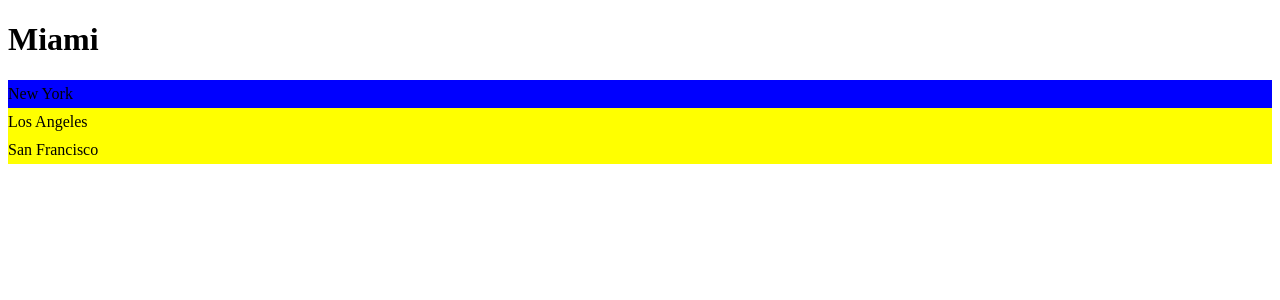
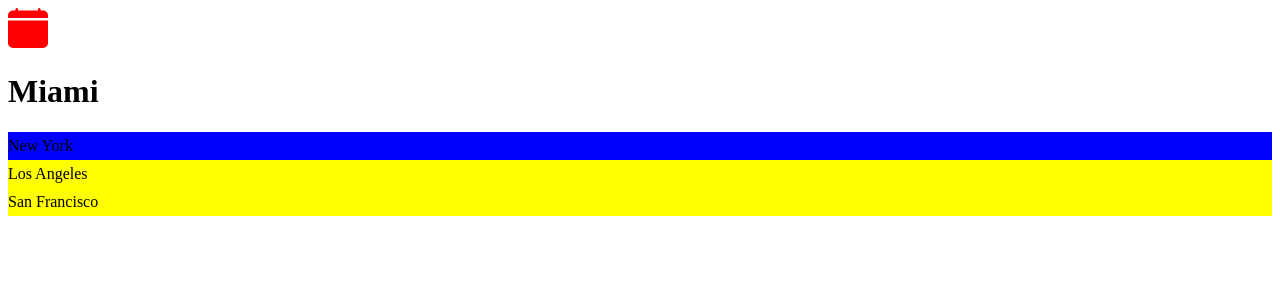
Before and after one commit to NavaneethaKrishnan-S/mastering-react, a React app in the folder react-app/: page / in a window 1280 px wide. Shown: the top 300 px of the page. Built offline with nearby package versions, Linux system fonts and the light colour scheme; the HTML template or start-up script is replaced by a standard one.

Commit message:
Styling Components: Adding Icons

```diff
--- a/react-app/src/App.tsx
+++ b/react-app/src/App.tsx
@@ -1,11 +1,13 @@
 import ListGroup from "./components/ListGroup";
 import "./App.css";
+import { BsFillCalendarFill } from "react-icons/bs";
 
 function App() {
   let items = ["New York", "Los Angeles", "San Francisco"];
 
   return (
     <div>
+      <BsFillCalendarFill color="red" size={40} />
       <ListGroup
         items={items}
         heading="Miami"
```
